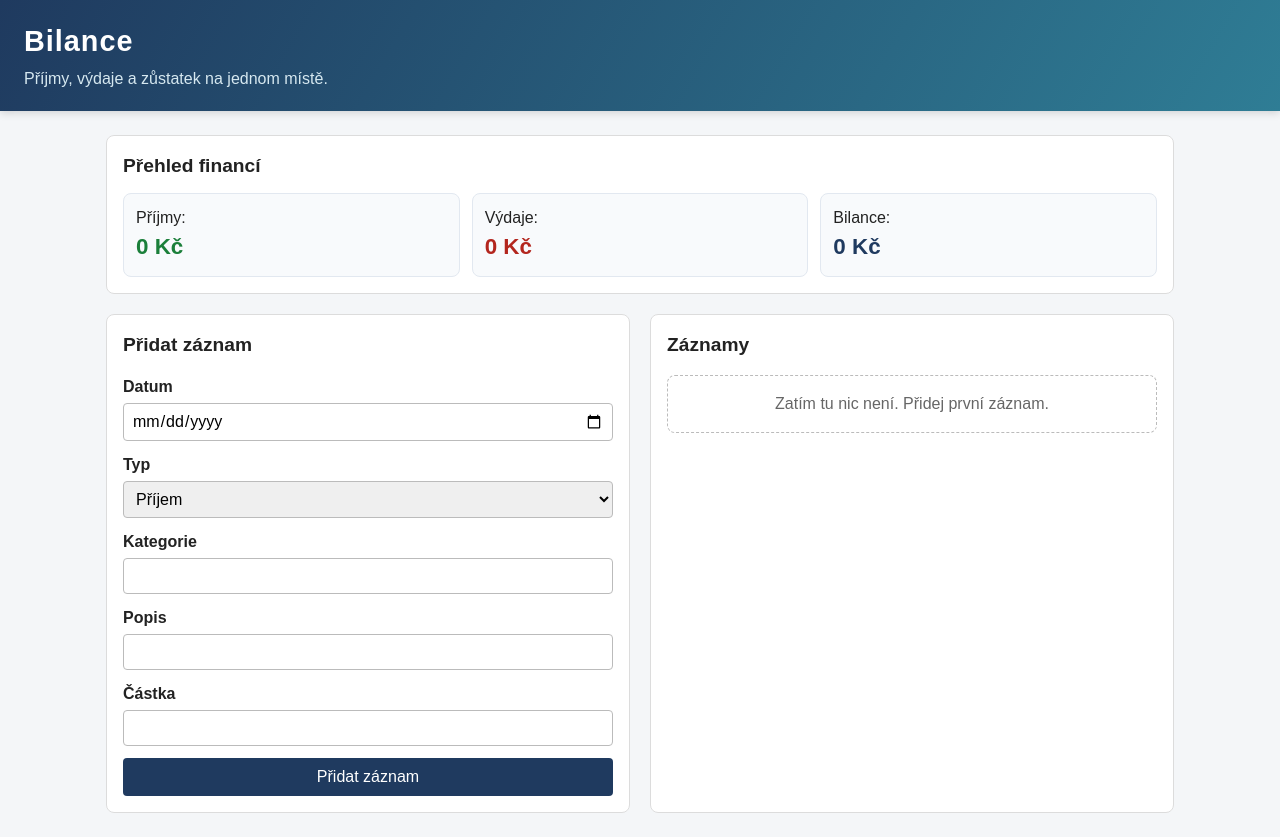
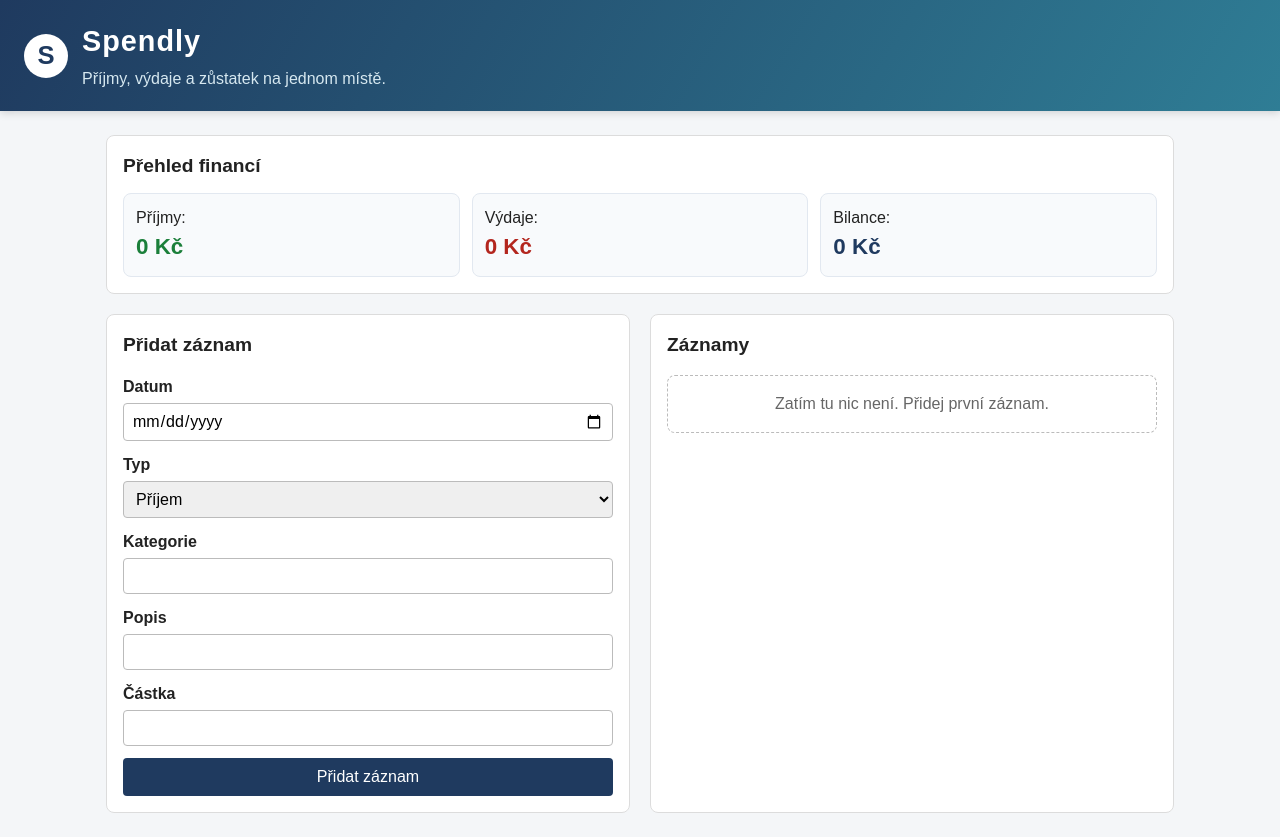
Before and after one commit to karelpilouoficialni/school, a plain HTML site: page web3/Projekt/index.html in a window 1280 px wide. Drawn offline with Linux system fonts and the light colour scheme.

Commit message:
Přejmenovat aplikaci na Spendly
Nový název, tagline a textové logo v hlavičce. (piskam konec)

```diff
--- a/web3/Projekt/index.html
+++ b/web3/Projekt/index.html
@@ -4,12 +4,15 @@
     <meta charset="UTF-8">
     <meta name="viewport" content="width=device-width, initial-scale=1.0">
     <link rel="stylesheet" href="style.css">
-    <title>Bilance, přehledné účetnictví</title>
+    <title>Spendly, přehledné účetnictví</title>
 </head>
 <body>
     <header>
-        <h1>Bilance</h1>
-        <p>Příjmy, výdaje a zůstatek na jednom místě.</p>
+        <span class="logo">S</span>
+        <div>
+            <h1>Spendly</h1>
+            <p>Příjmy, výdaje a zůstatek na jednom místě.</p>
+        </div>
     </header>
 
     <main class="rozlozeni">
--- a/web3/Projekt/style.css
+++ b/web3/Projekt/style.css
@@ -17,6 +17,23 @@ header {
     color: white;
     padding: 20px 24px;
     box-shadow: 0 2px 8px rgba(0, 0, 0, 0.15);
+    display: flex;
+    align-items: center;
+    gap: 14px;
+}
+
+.logo {
+    display: inline-flex;
+    align-items: center;
+    justify-content: center;
+    width: 44px;
+    height: 44px;
+    border-radius: 50%;
+    background: white;
+    color: #1f3a5f;
+    font-size: 1.6rem;
+    font-weight: bold;
+    flex-shrink: 0;
 }
 
 header h1 {
```
Also changed, not shown: 1 other file.
